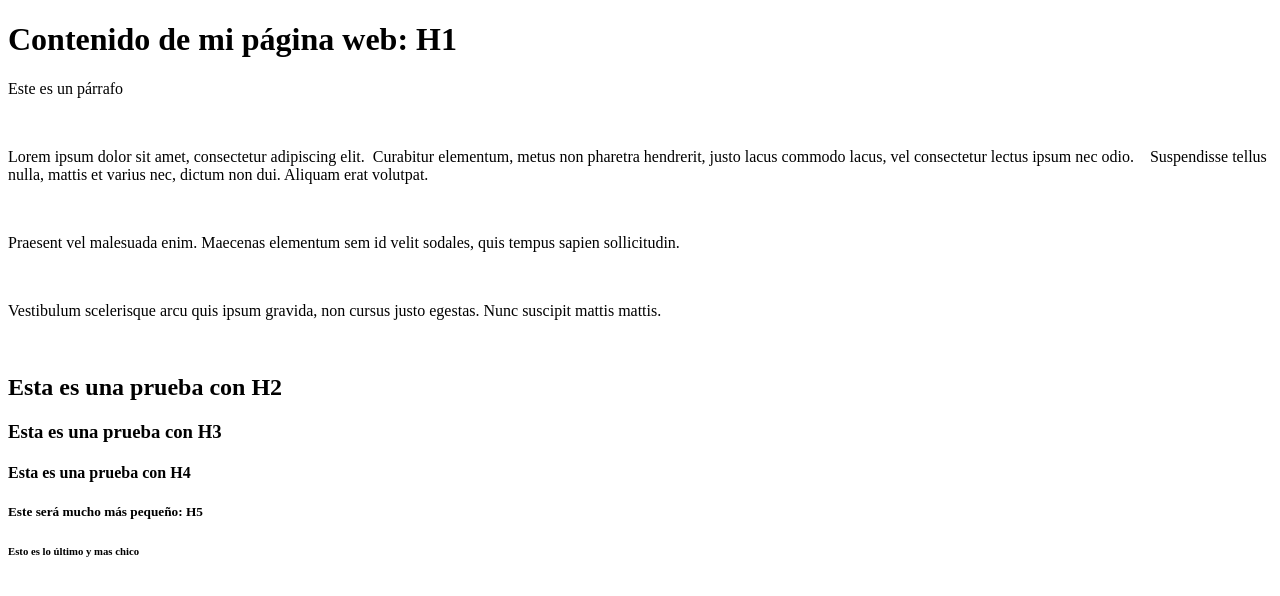
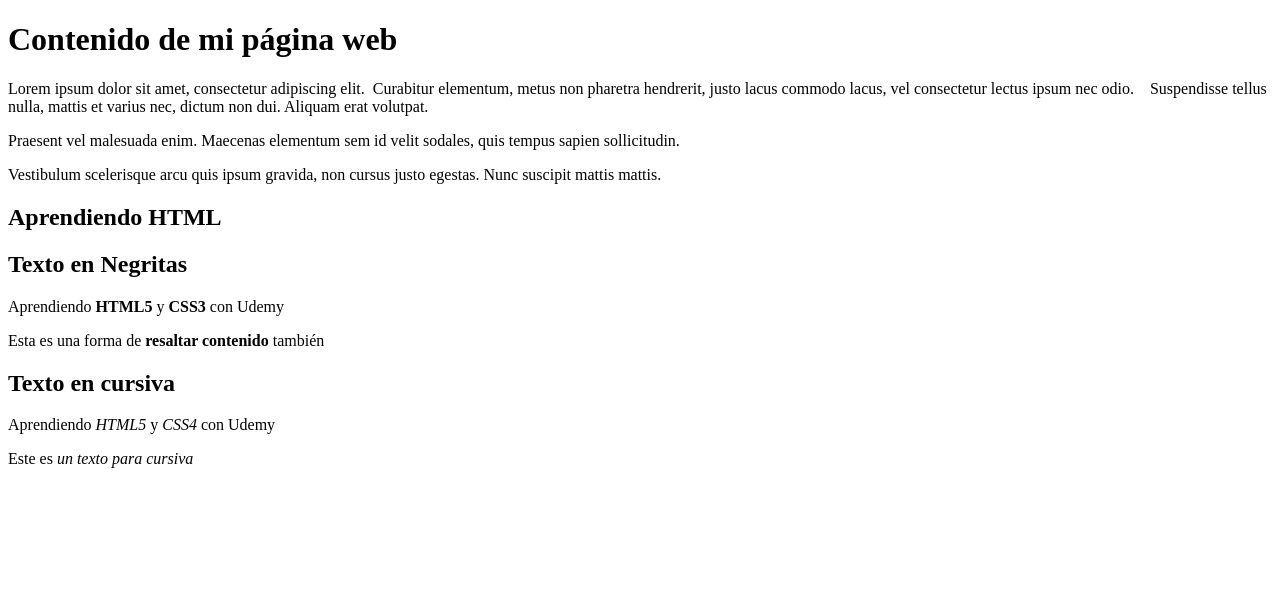
Before and after one commit to JesusDiaz08/Desarrollo-Web, a plain HTML site: page html/index.html in a window 1280 px wide. Drawn offline with Linux system fonts and the light colour scheme.

Commit message:
Bold and Italic letters

```diff
--- a/html/index.html
+++ b/html/index.html
@@ -6,25 +6,23 @@
     <title>My first example with HTML5</title>
 </head>
 <body>
-    <h1>Contenido de mi página web: H1</h1>
-    <p>Este es un párrafo</p>
+    <h1>Contenido de mi página web</h1>
 
-    </br>
+    <p>Lorem ipsum dolor sit amet, consectetur adipiscing elit. &nbsp;<!--&nbsp;&nbsp;&nbsp; -->Curabitur elementum, metus non pharetra hendrerit, justo lacus commodo lacus, vel consectetur lectus ipsum nec odio. &ensp; Suspendisse tellus nulla, mattis et varius nec, dictum non dui. Aliquam erat volutpat.     </p>
 
-    <p>Lorem ipsum dolor sit amet, consectetur adipiscing elit. &nbsp;<!--&nbsp;&nbsp;&nbsp; -->Curabitur elementum, metus non pharetra hendrerit, justo lacus commodo lacus, vel consectetur lectus ipsum nec odio. &ensp; Suspendisse tellus nulla, mattis et varius nec, dictum non dui. Aliquam erat volutpat. </p>
-
-    <br/>
     <p>Praesent vel malesuada enim. Maecenas elementum sem id velit sodales, quis tempus sapien sollicitudin. </p>
 
-    <br>
     <p>Vestibulum scelerisque arcu quis ipsum gravida, non cursus justo egestas. Nunc suscipit mattis mattis.</p>
 
-    <br>
+    <h2>Aprendiendo HTML</h2>
 
-    <h2>Esta es una prueba con H2</h2>
-    <h3>Esta es una prueba con H3</h3>
-    <h4>Esta es una prueba con H4</h4>
-    <h5>Este será mucho más pequeño: H5</h5>
-    <h6>Esto es lo último y mas chico</h6>
+    <h2>Texto en Negritas</h2>
+    <p>Aprendiendo <b>HTML5</b> y <b>CSS3</b> con Udemy</p>
+    <p>Esta es una forma de <strong>resaltar contenido</strong> también</p>
+
+    <h2>Texto en cursiva</h2>
+    <p>Aprendiendo <i>HTML5</i> y <i>CSS4</i> con Udemy</p>
+    <p>Este es <i>un texto para cursiva</i></p>
+
 </body>
 </html>
```
